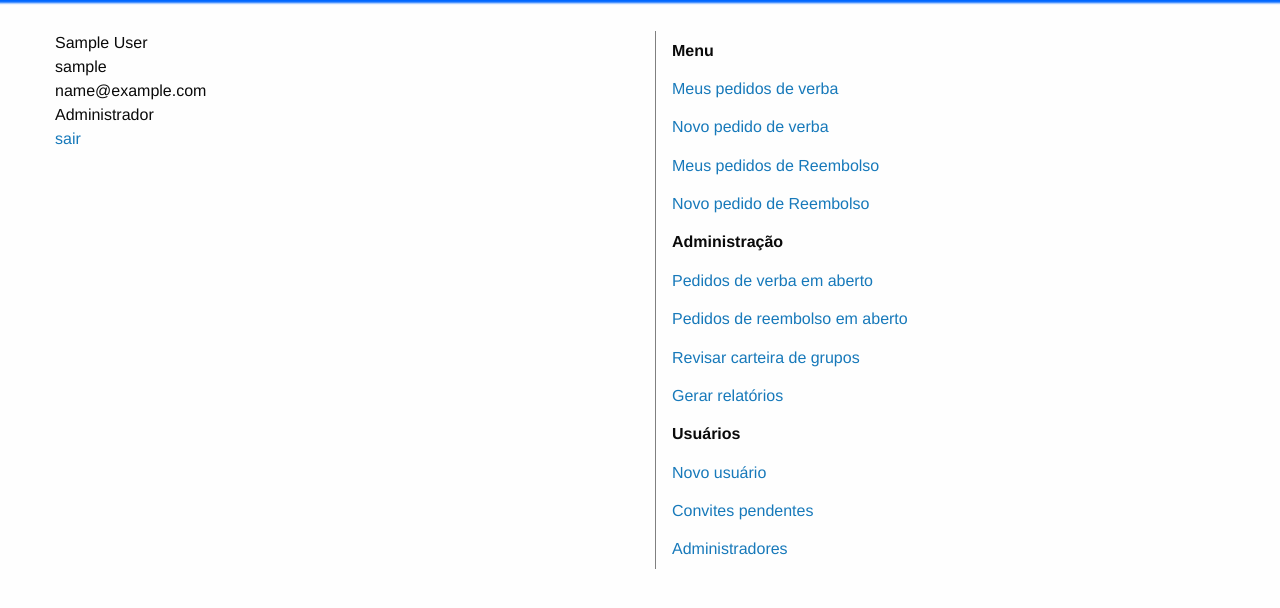
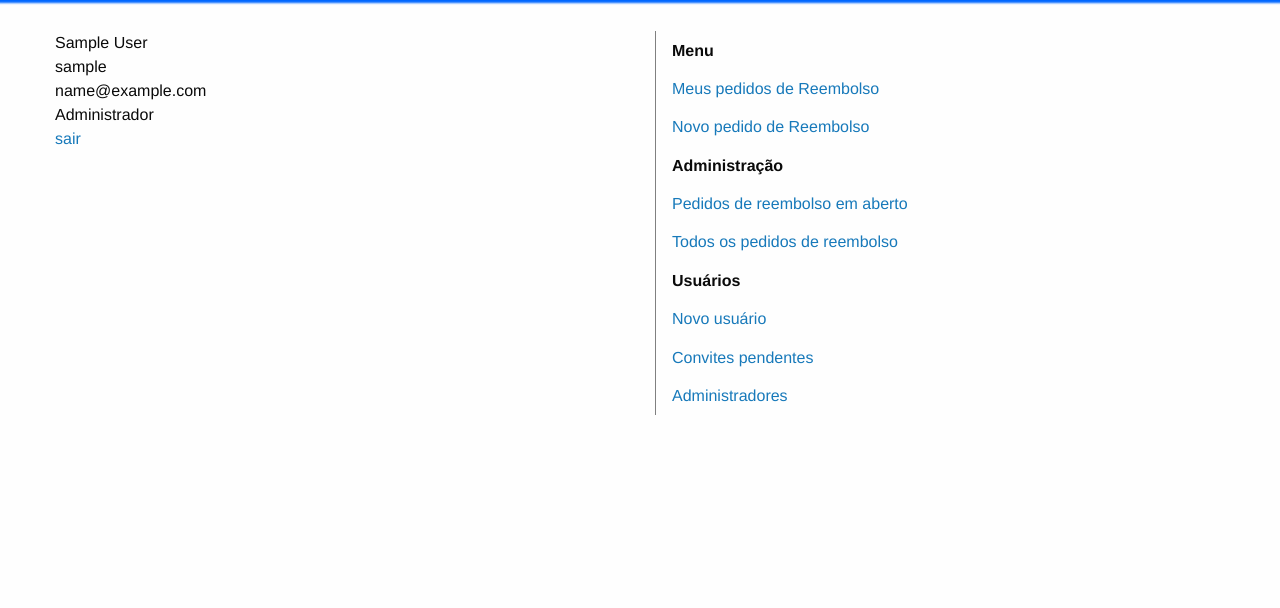
Before and after one commit to bewareoftheapp/fluxapp, a Django app: page / in a window 1280 px wide. Shown: the part 62-670 px from the top of the page. Run offline with Django 3.2, Linux system fonts and the light colour scheme; the visitor is signed in with stand-in values (Sample User, id 1); data that the repository does not hold is empty.

Commit message:
Removing unfinished features from UI.

```diff
--- a/main/templates/index.html
+++ b/main/templates/index.html
@@ -21,6 +21,7 @@
         <div class="small-12 medium-6 cell">
             <ul class="vertical menu index-menu">
                 <li class="menu-text">Menu</li>
+                {% comment "hide budeget section" %}
                 <li>
                     <a href="{% url 'list_budgets' %}">
                         Meus pedidos de verba
@@ -30,6 +31,7 @@
                     </a>
                 </li>
                 <li><a href="{% url 'new_budget' %}">Novo pedido de verba</a></li>
+                {% endcomment %}
                 <li>
                     <a href="{% url 'list_reimburses' %}">
                         Meus pedidos de Reembolso
@@ -41,6 +43,7 @@
                 <li><a href="{% url 'new_reimburse' %}">Novo pedido de Reembolso</a></li>
                 {% if user.is_staff %}
                 <li class="menu-text">Administração</li>
+                {% comment "hide budget approval" %}
                 <li>
                     <a href="{% url 'list_budget_approvals' %}">
                         Pedidos de verba em aberto
@@ -49,6 +52,7 @@
                         {% endif %}
                     </a>
                 </li>
+                {% endcomment %}
                 <li>
                     <a href="{% url 'list_reimburse_approvals' %}">
                         Pedidos de reembolso em aberto
@@ -57,8 +61,7 @@
                         {% endif %}
                     </a>
                 </li>
-                <li><a href="#!">Revisar carteira de grupos</a></li>
-                <li><a href="#!">Gerar relatórios</a></li>
+                <li><a href="#!">Todos os pedidos de reembolso</a></li>
                 <li class="menu-text">Usuários</li>
                 <li><a href="{% url 'new_user' %}">Novo usuário</a></li>
                 <li><a href="{% url 'active_tokens' %}">Convites pendentes</a></li>
```
